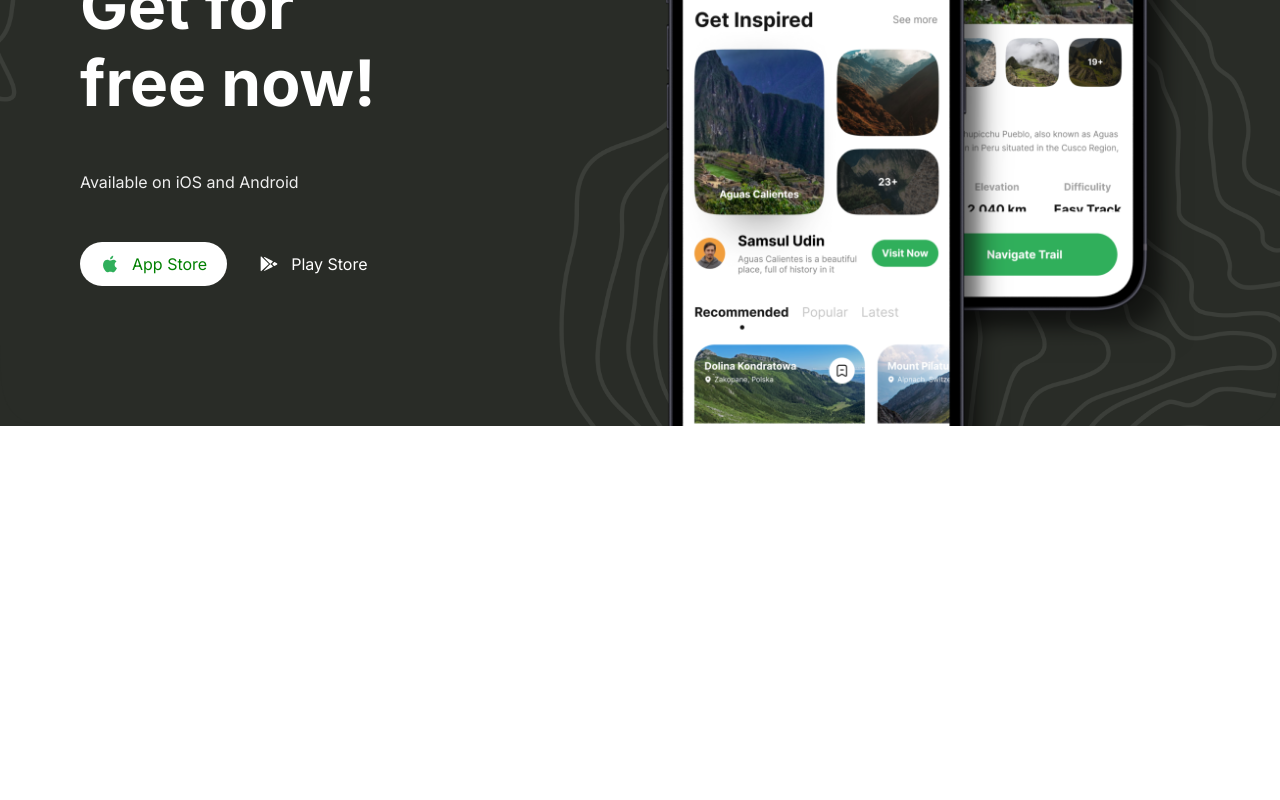
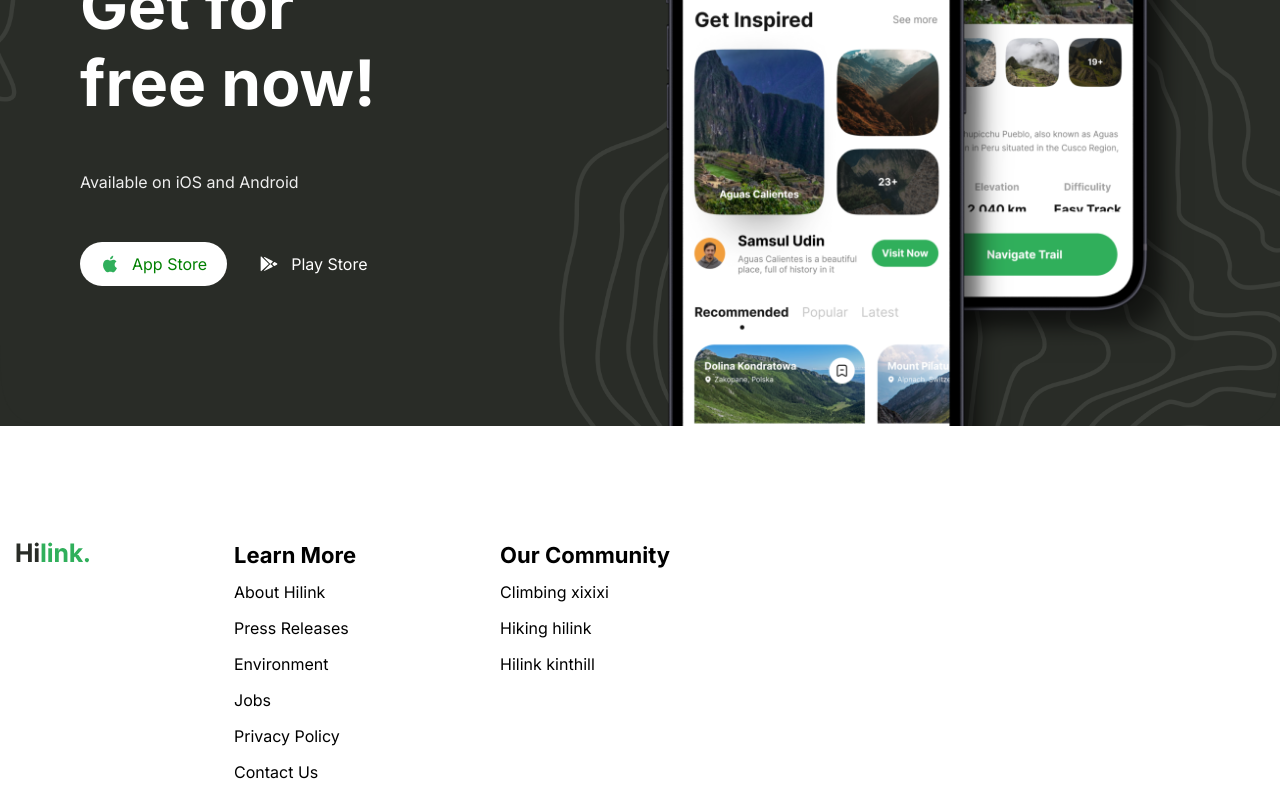
Before and after one commit to Azzedine-zemmari/Travel, a Vue app: page / in a window 1280 px wide. Shown: the part 3858-4658 px from the top of the page. Before the commit the page ends 4384 px from the top, so only its background shows below. Built offline with nearby package versions, Linux system fonts and the light colour scheme.

Commit message:
add the footer section

```diff
--- a/package.json
+++ b/package.json
@@ -20,7 +20,6 @@
     "autoprefixer": "^10.4.17",
     "eslint": "^8.49.0",
     "eslint-plugin-vue": "^9.17.0",
-    "postcss": "^8.4.33",
     "prettier": "^3.0.3",
     "tailwindcss": "^3.4.1",
     "vite": "^5.0.10"
--- a/postcss.config.js
+++ /dev/null
@@ -1,8 +0,0 @@
-// postcss.config.js
-module.exports = {
-    plugins: {
-      tailwindcss: {},
-      autoprefixer: {},
-      // Add other PostCSS plugins if needed
-    },
-  };
--- a/src/components/Footer.vue
+++ b/src/components/Footer.vue
@@ -1,4 +1,30 @@
 <template>
-  <div></div>
+  <section class="max-w-[1440px] mx-auto p-4 lg:p-6 flex flex-wrap gap-36">
+    <div>
+      <img src="../assets/hilink-logo.svg" alt="travel ap logo" width="74" height="29" />
+    </div>
+    <div v-for="FL in FOOTER_LINKS" class="flex flex-col gap-3">
+      <h2 class="font-[700] leading-[120%] text-[22px]">{{ FL.title }}</h2>
+      <ul v-for="F in FL.links">
+        <li class="text-[16px] font-[400] hover:text-[18px]">{{ F }}</li>
+      </ul>
+    </div>
+    <div v-for="FooterC in FOOTER_CONTACT_INFO">
+      <h2>{{ FooterC.title }}</h2>
+      <ul v-for="CL in FooterC.links">
+        <li>{{ CL.label }}: {{ CL.value }}</li>
+      </ul>
+    </div>
+    <div v-for="SO in SOCIALS">
+      <h2>{{ SO.title }}</h2>
+      <ul>
+        <li>{{ SO.links }}</li>
+      </ul>
+
+    </div>
+
+  </section>
 </template>
-<script setup></script>
+<script setup>
+import {FOOTER_LINKS,FOOTER_CONTACT_INFO,SOCIALS} from '@/constants/index'
+</script>
--- a/src/output.css
+++ b/src/output.css
@@ -813,6 +813,10 @@ video {
   gap: 8rem;
 }
 
+.gap-36{
+  gap: 9rem;
+}
+
 .gap-4{
   gap: 1rem;
 }
@@ -1492,6 +1496,10 @@ body {
   background-color: rgb(22 163 74 / var(--tw-bg-opacity));
 }
 
+.hover\:text-\[18px\]:hover{
+  font-size: 18px;
+}
+
 .hover\:font-bold:hover{
   font-weight: 700;
 }
@@ -1499,6 +1507,10 @@ body {
 .hover\:text-white:hover{
   --tw-text-opacity: 1;
   color: rgb(255 255 255 / var(--tw-text-opacity));
+}
+
+.hover\:text-\[\]:hover{
+  color: ;
 }
 
 @media (min-width: 640px){
@@ -1714,6 +1726,14 @@ body {
     font-size: 88px;
   }
 
+  .lg\:text-\[4px\]{
+    font-size: 4px;
+  }
+
+  .lg\:text-\[22px\]{
+    font-size: 22px;
+  }
+
   .lg\:font-\[400\]{
     font-weight: 400;
   }
@@ -1724,6 +1744,10 @@ body {
 
   .lg\:leading-\[120\%\]{
     line-height: 120%;
+  }
+
+  .lg\:text-\[px\]{
+    color: px;
   }
 }
 
```
Also changed, not shown: 1 other file (tests, documents, lock files or other folders).
